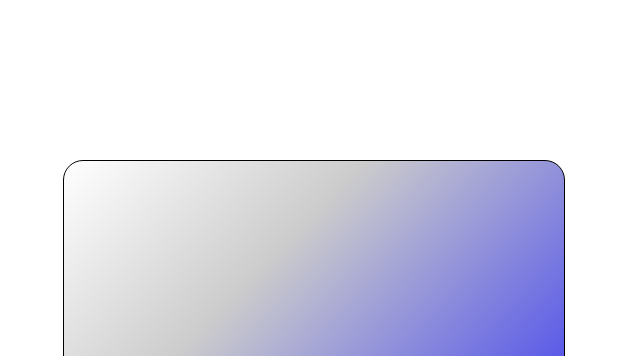
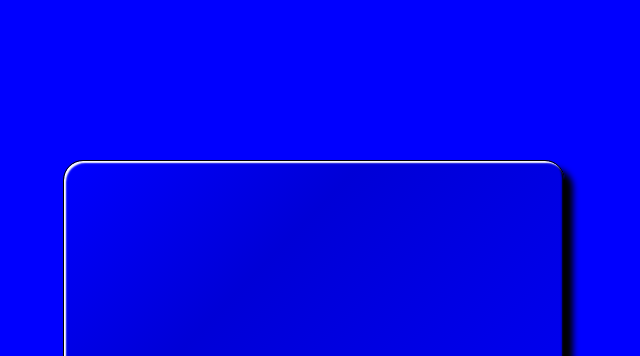
Before and after one commit to KalminX/MDN_web_dev, a plain HTML site: page Cool_box/index.html in a window 1280 px wide. Shown: the top 356 px of the page, without its empty margins (326-966 px from the left). Drawn offline with Linux system fonts and the light colour scheme.

Commit message:
added finishing touches

```diff
--- a/Cool_box/style.css
+++ b/Cool_box/style.css
@@ -6,6 +6,7 @@ html {
 body{
     margin: 0;
     padding: 0;
+    background-color: blue;
 }
 .box{
     background-color: blue;
@@ -20,7 +21,11 @@ body{
     text-shadow: 3px 1px 2px black;
     background:
         linear-gradient(to right bottom,
-        rgb(0, 0, 0, 0),
-        rgb(0, 0, 0, 0.2) 30%,
+        rgb(0, 20, 0, 0),
+        rgb(0, 0, 56, 0.2) 30%,
         blue);
+    box-shadow: 8px 8px 0.8vh black,
+        inset 2px 2px 0.2vh white,
+        inset -2px -2px 0.2vh black;
+
 }
```
